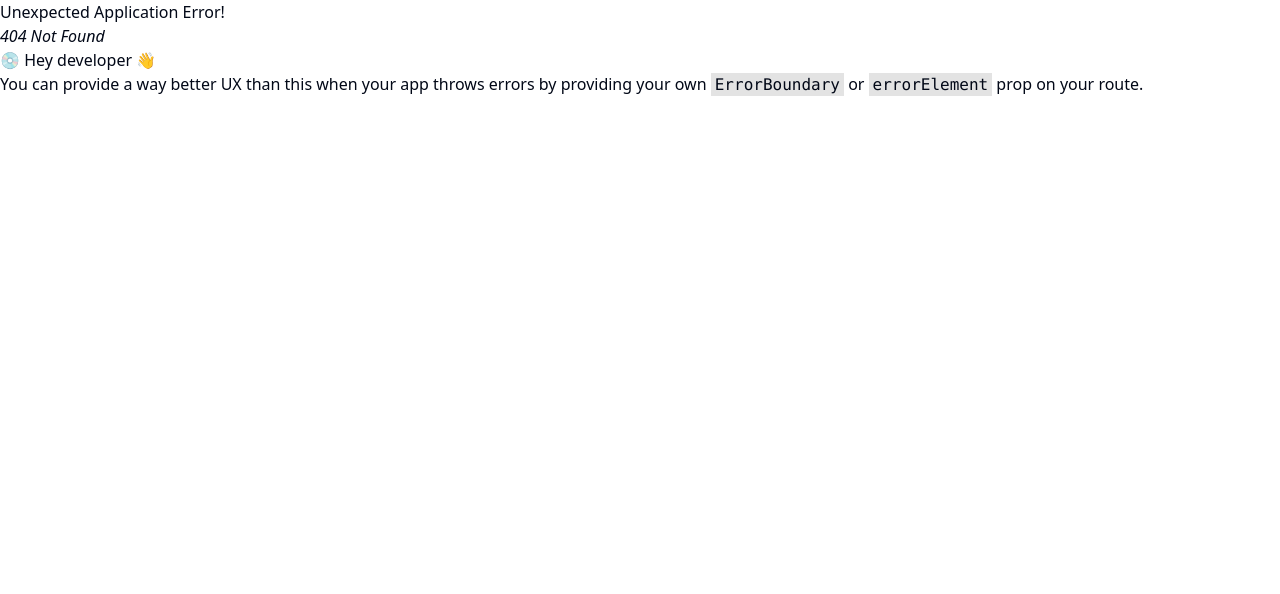
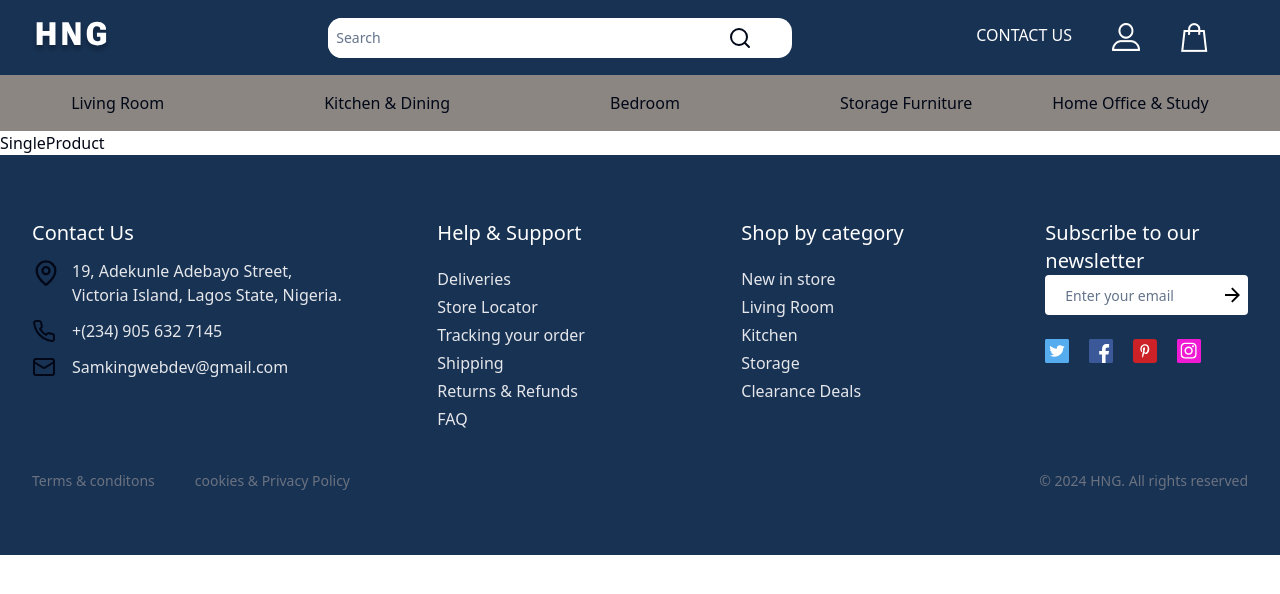
Before and after one commit to Jejeet/HNG11stagetwo, a React (Vite) app: page /singleProduct in a window 1280 px wide. Before the commit this address had no page. Shown: the top 594 px of the page. Built offline with nearby package versions, Linux system fonts and the light colour scheme.

Commit message:
fetch data from api and page pigination

```diff
--- /dev/null
+++ b/src/components/Hero/SingleProduct.tsx
@@ -0,0 +1,9 @@
+import React from 'react'
+
+const SingleProduct = () => {
+  return (
+    <div>SingleProduct</div>
+  )
+}
+
+export default SingleProduct
--- a/src/components/Homestore/ProductListItems.tsx
+++ b/src/components/Homestore/ProductListItems.tsx
@@ -6,14 +6,16 @@ import { Link } from 'react-router-dom'
 
 import { ProductListcard } from '../productcards/productListcard'
 // const URL = `/api/products?organization_id=7c9910e9776b4b77848011cf9d988ca3&reverse_sort=false&page=1&size=20&Appid=${import.meta.env.VITE_APP_ID}&Apikey=${import.meta.env.VITE_API_KEY}`
-
+interface Photo{
+  url:string
+}
  interface Product{
   id: number|string
   name: string
   description:string
   price: number
   available_quantity:number
-  photos:object[]
+  photos:Photo[]
   sellingPrice: number
   originalPrice: number
  }
--- a/src/components/productcards/productListcard.tsx
+++ b/src/components/productcards/productListcard.tsx
@@ -11,22 +11,29 @@ import { Heart } from "lucide-react"
 import ProductShoppingBag from "./ProductShoppingBag"
 import ProductColorBadge from "./ProductColorBadge"
 import ProductPricing from "./ProductPricing"
+import { Link } from "react-router-dom"
 // type ProductListcardType = {title:string, image:string, id:string|number, sellingPrice:number, originalPrice:number}
+interface Photo{
+  url:string
+}
 interface Product{
   id: number|string
   name: string
   description:string
   price: number
   available_quantity:number
-  photos:object[]
+  photos:Photo[]
   sellingPrice: number
   originalPrice: number
+
+
  }
-export function ProductListcard( {photos, name,description,sellingPrice,originalPrice}:Product){
+export function ProductListcard( {photos, name,description,sellingPrice,originalPrice,}:Product){
+  console.log(photos[0].url)
   return (
     <Card className="w-12/4 border-none relative  " >
       <CardHeader className="bg-[#F5F5F3] p-10">
-      <img src={`https://api.timbu.cloud/images/${photos[0]?.url}`} className=" h-[210px] object-cover mt-3"/>
+        <Link to="/singleProduct"><img src={`https://api.timbu.cloud/images/${photos[0]?.url}`} className=" h-[210px] object-cover mt-3"/></Link>
       </CardHeader>
       <CardContent className="p-0 pt-0">
          <Heart className=" stroke-[#183152]  absolute top-[22px] left-[1rem]  size-8"/>
--- a/src/routes.tsx
+++ b/src/routes.tsx
@@ -1,6 +1,7 @@
 
 import React from "react";
 import { createBrowserRouter } from "react-router-dom";
+import SingleProduct from "./components/Hero/SingleProduct";
 import Transfer from "./components/Hero/Transfer";
 import RootLayout from "./components/layouts/RootLayout";
 import CardPayment from "./pages/CardPayment";
@@ -28,6 +29,10 @@ const router = createBrowserRouter([
             element: <ProductList/>
           },
           {
+            path: "/singleProduct",
+            element: <SingleProduct/>
+          },
+          {
             path: "/cart",
             element: <Cart/>
           },
```
Also changed, not shown: 1 other file (tests, documents, lock files or other folders).
